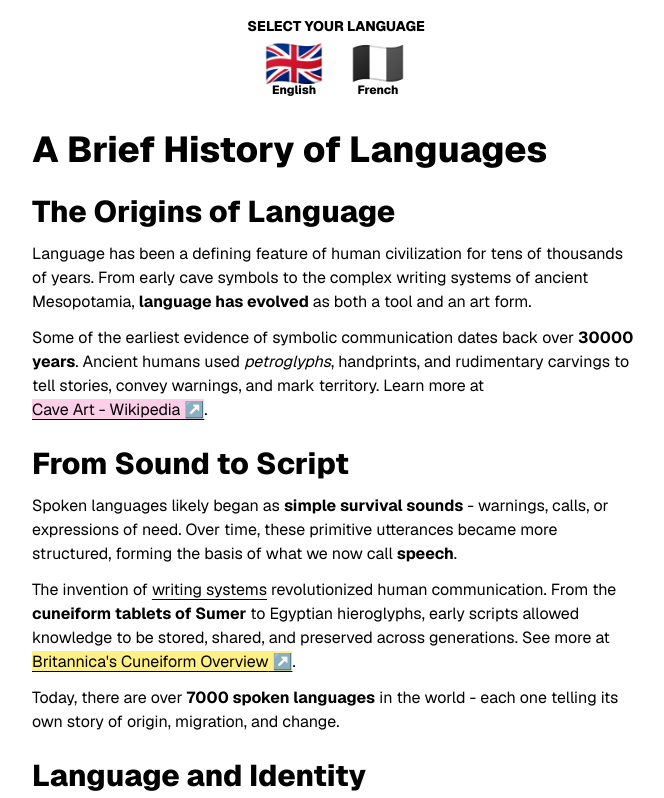
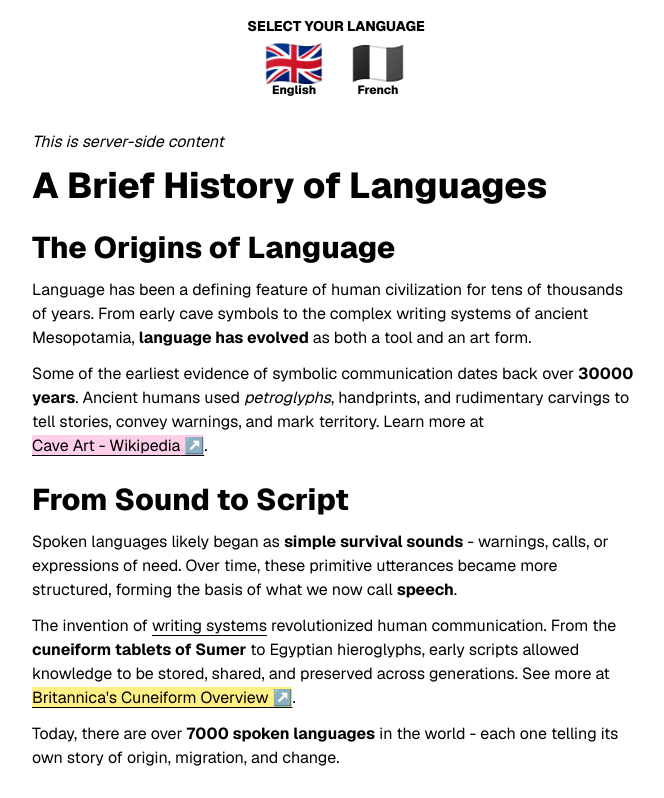
Before and after one commit to atanas-dim/next-localization, a Next.js app: page /en in a window 1280 px wide. Shown: the top 798 px of the page, without its empty margins (304-968 px from the left). Built offline with nearby package versions, Linux system fonts and the light colour scheme.

Commit message:
Add ssr and client-side messages to home and nested page

```diff
--- a/src/app/[locale]/nested/page.tsx
+++ b/src/app/[locale]/nested/page.tsx
@@ -8,6 +8,7 @@ export default function Home() {
   return (
     <main className="flex justify-center">
       <article className="flex max-w-2xl flex-col gap-3 p-8 underline-offset-4 [&_a]:whitespace-nowrap [&_a]:underline [&_h2]:mt-3 [&_h2]:text-3xl [&_h2]:font-extrabold">
+        <span className="italic">This is a client-side component </span>
         <h1 className="text-4xl font-extrabold">{parseT('a-brief-history-of-languages')}</h1>
         <h2>{parseT('the-origins-of-language')}</h2>
         <p>
--- a/src/app/[locale]/page.tsx
+++ b/src/app/[locale]/page.tsx
@@ -5,6 +5,7 @@ export default async function Home({ params }: { params: Promise<{ locale: strin
   return (
     <main className="flex justify-center">
       <article className="flex max-w-2xl flex-col gap-3 p-8 underline-offset-4 [&_a]:whitespace-nowrap [&_a]:underline [&_h2]:mt-3 [&_h2]:text-3xl [&_h2]:font-extrabold">
+        <span className="italic">This is server-side content</span>
         <h1 className="text-4xl font-extrabold">{parseT('a-brief-history-of-languages')}</h1>
         <h2>{parseT('the-origins-of-language')}</h2>
         <p>
```
